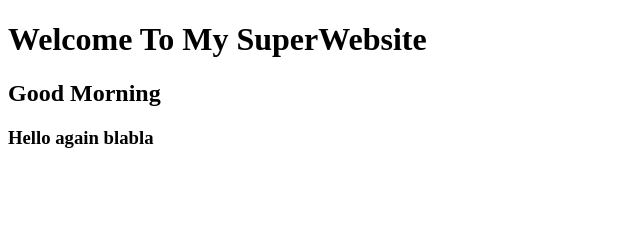
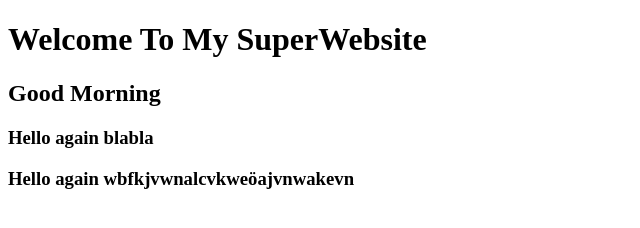
Before and after one commit to EdwardAgyeman/superwebsite, a plain HTML site: page index.html in a window 1280 px wide. Shown: the whole page, without its empty margins (0-640 px from the left). Drawn offline with Linux system fonts and the light colour scheme.

Commit message:
Version 0.0.7
adkjsdbvjksbevk

```diff
--- a/index.html
+++ b/index.html
@@ -9,6 +9,7 @@
     <h1>Welcome To My SuperWebsite</h1>
     <h2>Good Morning</h2>
     <h3>Hello again blabla</h3>
+     <h3>Hello again wbfkjvwnalcvkweöajvnwakevn</h3>
 
 
 </body>
```
